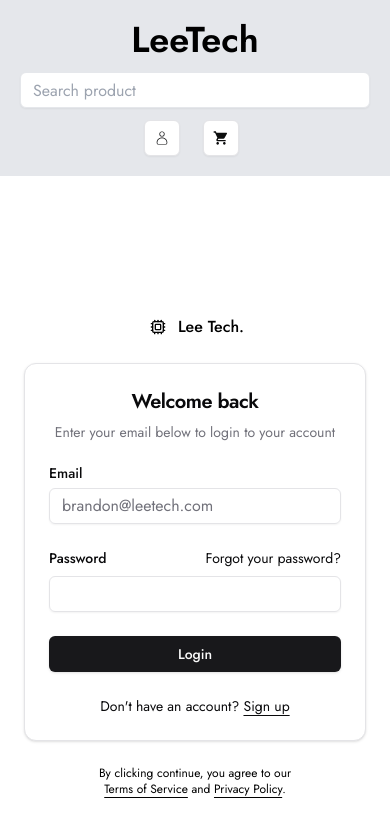
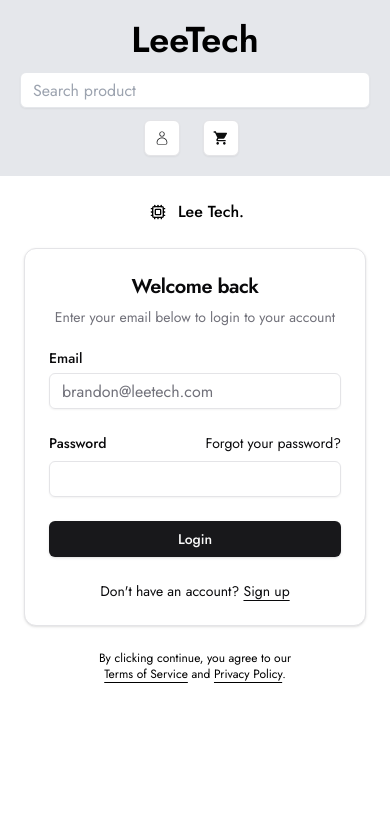
Before and after one commit to BrandonLeeee/shopping-list-app, a React (Vite) app: page /login in a window 390 px wide. Shown: the top 834 px of the page. Built offline with nearby package versions, Linux system fonts and the light colour scheme; no server answers.

Commit message:
Fix portview login page

```diff
--- a/src/pages/LoginPage.jsx
+++ b/src/pages/LoginPage.jsx
@@ -4,7 +4,7 @@
 
 const LoginPage = () => {
   return (
-    <div className="flex min-h-90 flex-col items-center justify-center gap-6 bg-muted p-6 md:p-10">
+    <div className="flex xs:min-h-90 flex-col items-center justify-center gap-6 bg-muted p-6 md:p-10">
       <div className="flex w-full max-w-sm flex-col gap-6">
         <a href="#" className="flex items-center gap-2 self-center font-medium">
           <div className="flex h-6 w-6 items-center justify-center rounded-md bg-primary text-primary-foreground">
```
